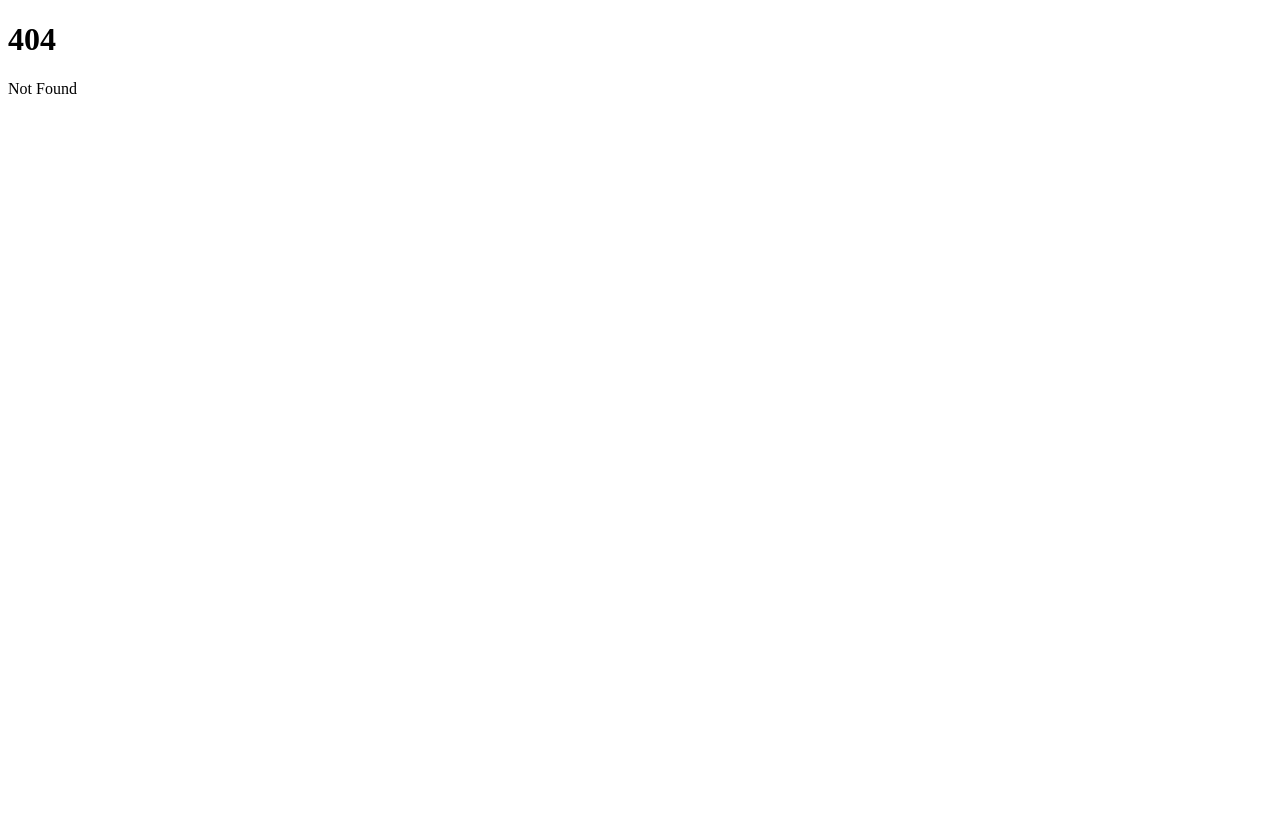
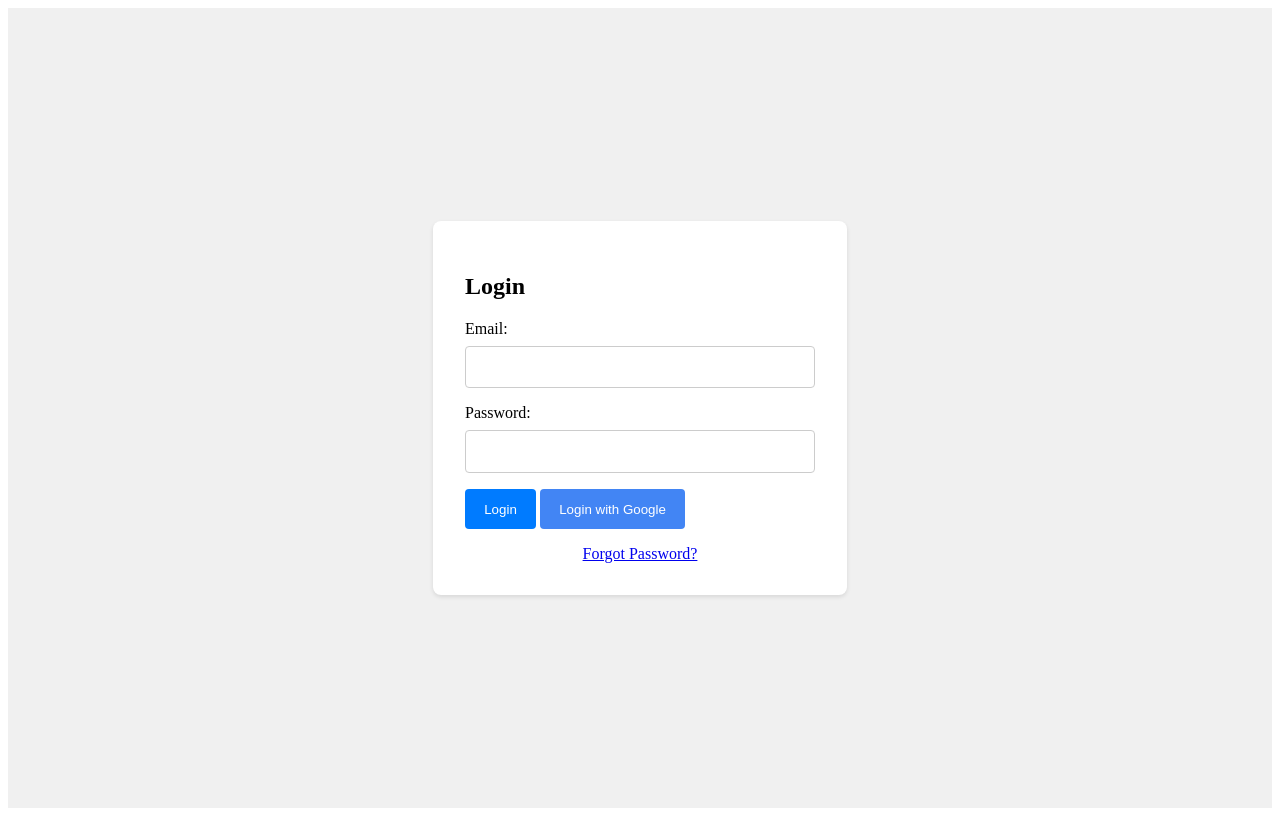
Before and after one commit to martincajka/todoapp-fe, a SvelteKit app: page /login in a window 1280 px wide. Before the commit this address had no page. Built offline with nearby package versions, Linux system fonts and the light colour scheme.

Commit message:
added login, register and foregt password page

```diff
--- /dev/null
+++ b/src/routes/login/+page.svelte
@@ -0,0 +1,163 @@
+<script>
+  // import { auth } from './firebaseConfig'; // Or your auth setup
+  // import { GoogleAuthProvider, signInWithPopup, onAuthStateChanged } from 'firebase/auth'; // Example using Firebase
+  import { goto } from "$app/navigation"; // For SvelteKit routing
+
+  let email = "";
+  let password = "";
+  let error = null;
+  let loading = false;
+
+  // onAuthStateChanged(auth, (user) => {
+  //   if (user) {
+  //     // User is signed in, redirect to protected page
+  //     goto('/protected-page'); // Replace with your route
+  //   }
+  // });
+
+  async function handleFormLogin() {
+    loading = true;
+    error = null; // Clear any previous errors
+    try {
+      // Replace with your actual form login logic (e.g., API call)
+      // Example with Firebase:
+      // await signInWithEmailAndPassword(auth, email, password);
+
+      // Mock success (replace with your actual login)
+      await new Promise((resolve) => setTimeout(resolve, 1000)); // Simulate API call delay
+      goto("/app");
+    } catch (err) {
+      error = err.message; // Or a more user-friendly message
+      console.error("Login error:", err);
+    } finally {
+      loading = false;
+    }
+  }
+
+  async function handleGoogleLogin() {
+    // loading = true;
+    // error = null;
+    // try {
+    //   const provider = new GoogleAuthProvider();
+    //   await signInWithPopup(auth, provider);
+    // } catch (err) {
+    //   error = err.message;
+    //   console.error("Google login error:", err);
+    // } finally {
+    //   loading = false;
+    // }
+  }
+
+  function handleForgotPassword() {
+    // Navigate to your "Forgot Password" page
+    goto("/forgot-password");
+  }
+</script>
+
+<div class="login-container">
+  <div class="login-box">
+    <h2>Login</h2>
+
+    {#if error}
+      <p class="error-message">{error}</p>
+    {/if}
+
+    <div class="input-group">
+      <label for="email">Email:</label>
+      <input type="email" id="email" bind:value={email} required />
+    </div>
+
+    <div class="input-group">
+      <label for="password">Password:</label>
+      <input type="password" id="password" bind:value={password} required />
+    </div>
+
+    <button on:click={handleFormLogin} disabled={loading}>
+      {#if loading}
+        Logging in...
+      {:else}
+        Login
+      {/if}
+    </button>
+
+    <button
+      class="google-login-button"
+      on:click={handleGoogleLogin}
+      disabled={loading}
+    >
+      {#if loading}
+        Logging in...
+      {:else}
+        Login with Google
+      {/if}
+    </button>
+
+    <div class="forgot-password-link">
+      <a href="/forgot-password" on:click|preventDefault={handleForgotPassword}
+        >Forgot Password?</a
+      >
+    </div>
+  </div>
+</div>
+
+<style>
+  /* Basic styling - customize as needed */
+  .login-container {
+    display: flex;
+    justify-content: center;
+    align-items: center;
+    min-height: 100vh; /* Ensure full viewport height */
+    background-color: #f0f0f0; /* Example background */
+  }
+
+  .login-box {
+    background-color: white;
+    padding: 2rem;
+    border-radius: 8px;
+    box-shadow: 0 2px 4px rgba(0, 0, 0, 0.1);
+    width: 350px; /* Adjust width as needed */
+  }
+
+  .input-group {
+    margin-bottom: 1rem;
+  }
+
+  label {
+    display: block;
+    margin-bottom: 0.5rem;
+  }
+
+  input[type="email"],
+  input[type="password"] {
+    width: 100%;
+    padding: 0.8rem;
+    border: 1px solid #ccc;
+    border-radius: 4px;
+    box-sizing: border-box;
+  }
+
+  button {
+    background-color: #007bff; /* Example color */
+    color: white;
+    padding: 0.8rem 1.2rem;
+    border: none;
+    border-radius: 4px;
+    cursor: pointer;
+  }
+
+  .error-message {
+    color: red;
+    margin-top: 0.5rem;
+  }
+
+  .google-login-button {
+    background-color: #4285f4; /* Google blue */
+    color: white;
+    /* Add Google icon if desired */
+  }
+
+  .forgot-password-link {
+    margin-top: 1rem;
+    text-align: center;
+  }
+</style>
```
Also changed, not shown: src/routes/FilteredTodos.svelte (deleted, +0 -42 lines), src/routes/forget-password/+page.svelte (added), src/routes/register/+page.svelte (added).
